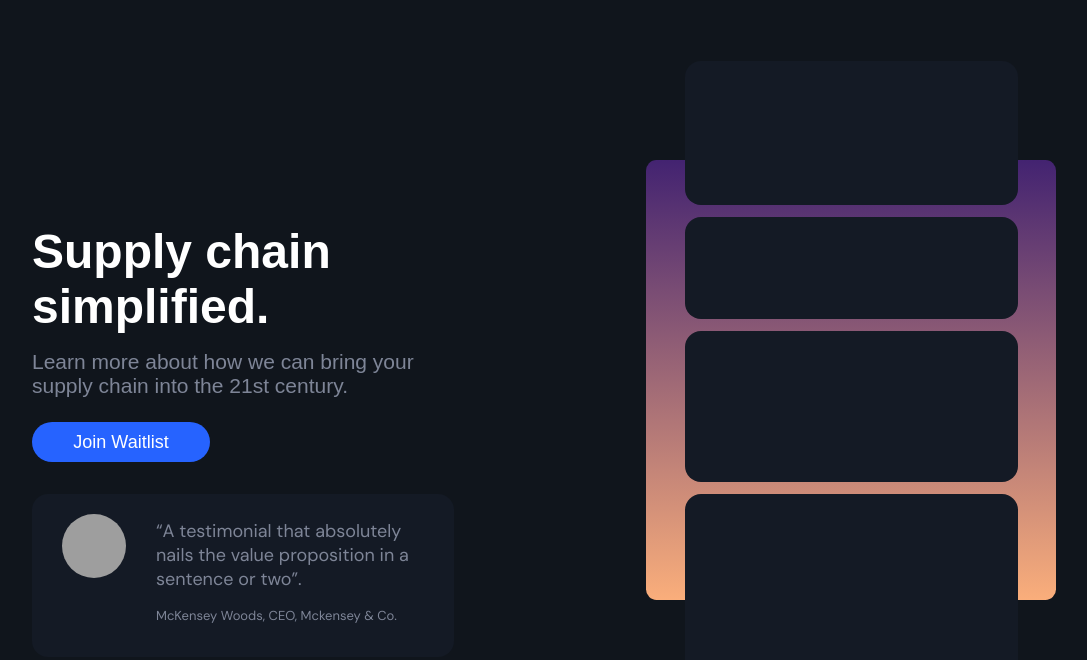
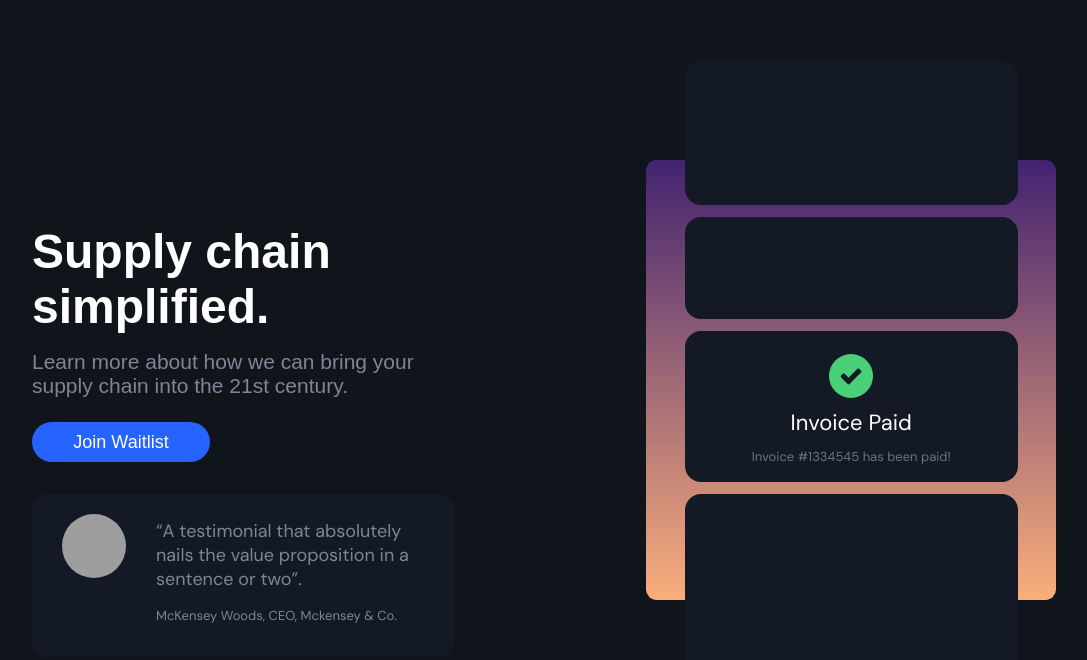
Before and after one commit to rayanwaked/procure-project, a React (Create React App) app: page / in a window 1280 px wide. Shown: the top 660 px of the page, without its empty margins (96-1183 px from the left). Built offline with nearby package versions, Linux system fonts and the light colour scheme; grey boxes are pictures that could not be loaded.

Commit message:
Completed Hero Invoice Paid of the Hero image.

```diff
--- /dev/null
+++ b/src/assets/landing/success.tsx
@@ -0,0 +1,31 @@
+import * as React from "react";
+
+export const SuccessIcon = ({
+                                height = "44px",
+                                width = "44px",
+                                color = "green",
+                                secondaryColor,
+                                ...props
+                            }: React.SVGProps<SVGSVGElement> & { secondaryColor?: string }) => (
+    <div style={{
+        height: "44px",
+        width: "44px",
+        background: "#49D078",
+        borderRadius: "100%",
+        display: "flex",
+        justifyContent: "center"
+    }}>
+
+        <div style={{display: "flex", alignItems: "center"}}>
+            <svg xmlns="http://www.w3.org/2000/svg"
+                 width="24px"
+                 height="24px"
+                 fill="#141A25"
+                 viewBox="0 0 1792 1792">
+                <path d="M1671 566q0 40-28 68l-724 724-136 136q-28 28-68 28t-68-28l-136-136-362-362q-28-28-28-68t28-68l136-136q28-28 68-28t68 28l294 295 656-657q28-28 68-28t68 28l136 136q28 28 28 68z" />
+            </svg>
+        </div>
+
+    </div>
+
+);
--- a/src/components/landing/landing.css
+++ b/src/components/landing/landing.css
@@ -89,6 +89,7 @@ body {
     font-size: 1vw;
 }
 
+/* Testimonial */
 .LandingTestimonial {
     margin-top: 4vh;
 
@@ -114,13 +115,14 @@ body {
 
 }
 
-/* Hero Image */
+/* Hero Backdrop */
 .HeroImage {
     margin-top: 10vh;
 }
 
 .HeroBackdrop {
     margin-top: 10vh;
+    margin-bottom: 10vh;
 
     width: 400vw;
     height: 55vh;
@@ -142,3 +144,45 @@ body {
     background: #141A25;
     border-radius: 16px;
 }
+
+/* Hero Content */
+.HeroCenter {
+    display: flex;
+    flex-direction: column;
+    justify-content: center;
+    align-items: center;
+}
+
+/* Hero Profile and Elements */
+#HeroProfile {
+
+}
+
+/* Hero Finance and Elements */
+#HeroFinance {
+
+}
+
+/* Hero Invoice Paid and Elements */
+#HeroInvoicePaid {
+
+}
+
+.InvoicePaidLargeText {
+    margin-bottom: -2px;
+
+    font-size: 22px;
+    font-family: 'DM Sans', regular, sans-serif;
+    color: #FFFFFF;
+}
+
+.InvoicePaidSmallText {
+    font-size: 13px;
+    font-family: 'DM Sans', regular, sans-serif;
+    color: #6A7183;
+}
+
+/* Hero Payment History and Elements */
+#HeroPaymentHistory {
+
+}
--- a/src/components/landing/landing.tsx
+++ b/src/components/landing/landing.tsx
@@ -2,6 +2,9 @@
 import "../../styles.css";
 import "./landing.css";
 import "./mobilelanding.css"
+
+/* Import Icons */
+import {SuccessIcon} from "../../assets/landing/success";
 
 /* Import Files */
 // @ts-ignore
@@ -23,9 +26,11 @@ export default function Landing() {
 
                     {/* Landing Buttons */}
                     <div className="LandingButtons">
+
                         <button className={"LandingPrimaryButton"}>
                             <p className={"LandingPrimaryButtonText"}>Join Waitlist</p>
                         </button>
+
                     </div>
 
                     {/* Testimonial */}
@@ -67,16 +72,34 @@ export default function Landing() {
                 <div className="HeroBackdrop">
 
                     <div className="HeroBackdropContent"
-                         style={{marginTop: "-4vh", minHeight: "144px"}}></div>
+                         id="HeroProfile"
+                         style={{marginTop: "-4vh", minHeight: "144px"}}>
+
+                    </div>
 
                     <div className="HeroBackdropContent"
-                         style={{height: "12vh", minHeight: "102px"}}></div>
+                         id="HeroFinance"
+                         style={{height: "12vh", minHeight: "102px"}}>
+
+                    </div>
 
                     <div className="HeroBackdropContent"
-                         style={{height: "10vw", minHeight: "151px"}}></div>
+                         id="HeroInvoicePaid"
+                         style={{height: "11vw", minHeight: "151px"}}>
+
+                        <div className="HeroCenter">
+                            <div style={{marginTop: "23px", marginBottom: "-12px"}}><SuccessIcon /></div>
+                            <p className="InvoicePaidLargeText">Invoice Paid</p>
+                            <p className="InvoicePaidSmallText">Invoice #1334545 has been paid!</p>
+                        </div>
+
+                    </div>
 
                     <div className="HeroBackdropContent"
-                         style={{height: "15vw", minHeight: "205px", marginBottom: "-4vh"}}></div>
+                         id="HeroPaymentHistory"
+                         style={{height: "15vw", minHeight: "205px", marginBottom: "-4vh"}}>
+
+                    </div>
 
                 </div>
             </div>
```
Also changed, not shown: src/components/landing/mobilelanding.css (+6 -1 lines), src/assets/landing/hero.jpg (deleted), src/assets/landing/hero.png (deleted).
